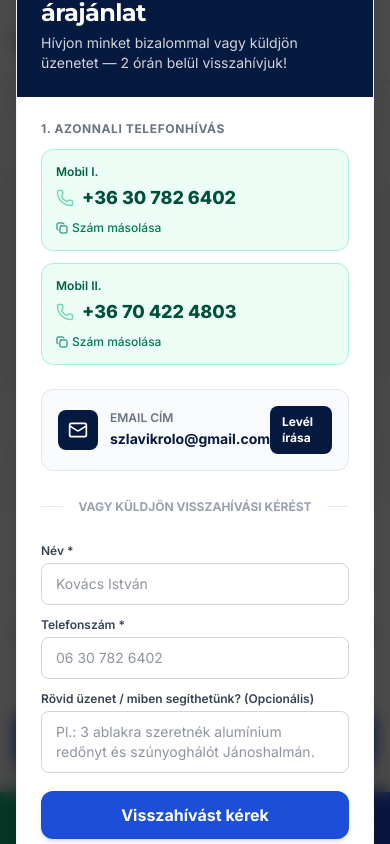
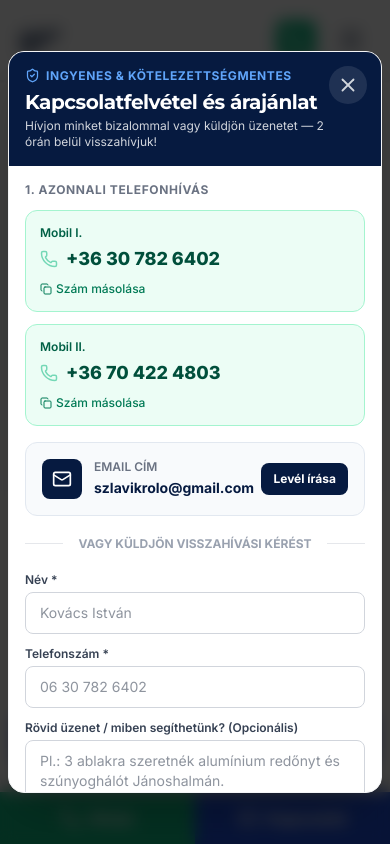
Before and after one commit to szlavikrolo-dev/website, a Next.js app: page / in a window 390 px wide. Both pictures are taken after a click on the button "Kapcsolatfelvétel és ajánlat". Shown: the top 844 px of the page. Built offline with nearby package versions, Linux system fonts and the light colour scheme.

Commit message:
fix: Optimize QuickContactModal height and internal scrolling for mobile devices

```diff
--- a/app/components/QuickContactModal.tsx
+++ b/app/components/QuickContactModal.tsx
@@ -60,34 +60,39 @@ export default function QuickContactModal({ isOpen, onClose }: QuickContactModal
   };
 
   return (
-    <div className="fixed inset-0 z-50 flex items-center justify-center p-4 bg-black/70 backdrop-blur-sm animate-in fade-in duration-200">
-      <div className="relative w-full max-w-lg bg-white rounded-2xl shadow-2xl overflow-hidden border border-gray-100 animate-in zoom-in-95 duration-200">
+    <div
+      onClick={(e) => {
+        if (e.target === e.currentTarget) onClose();
+      }}
+      className="fixed inset-0 z-[99999] flex items-center justify-center p-2 sm:p-4 bg-black/75 backdrop-blur-sm animate-in fade-in duration-200 overflow-y-auto"
+    >
+      <div className="relative w-full max-w-lg bg-white rounded-2xl shadow-2xl overflow-hidden border border-gray-100 flex flex-col max-h-[88vh] sm:max-h-[90vh] my-auto animate-in zoom-in-95 duration-200">
 
-        {/* Modal Header */}
-        <div className="bg-[#061A40] text-white p-6 relative">
+        {/* Modal Header (Fixed at top) */}
+        <div className="bg-[#061A40] text-white p-4 sm:p-6 relative shrink-0 z-10 pr-12">
           <button
             onClick={onClose}
-            className="absolute top-4 right-4 p-2 rounded-full text-gray-300 hover:text-white hover:bg-white/10 transition cursor-pointer"
+            className="absolute top-3.5 right-3.5 sm:top-4 sm:right-4 p-2 rounded-full text-gray-300 hover:text-white bg-white/10 hover:bg-white/20 transition cursor-pointer"
             aria-label="Bezárás"
           >
             <X size={22} />
           </button>
 
-          <div className="flex items-center gap-2 mb-2 text-[#60A5FA] text-xs font-bold uppercase tracking-wider">
-            <ShieldCheck size={16} />
+          <div className="flex items-center gap-1.5 mb-1 sm:mb-2 text-[#60A5FA] text-xs font-bold uppercase tracking-wider">
+            <ShieldCheck size={15} />
             <span>Ingyenes & kötelezettségmentes</span>
           </div>
 
-          <h3 className="text-2xl font-bold text-white tracking-tight">
+          <h3 className="text-xl sm:text-2xl font-bold text-white tracking-tight">
             Kapcsolatfelvétel és árajánlat
           </h3>
-          <p className="text-gray-300 text-sm mt-1">
+          <p className="text-gray-300 text-xs sm:text-sm mt-0.5 sm:mt-1">
             Hívjon minket bizalommal vagy küldjön üzenetet — 2 órán belül visszahívjuk!
           </p>
         </div>
 
-        {/* Modal Content */}
-        <div className="p-6 space-y-6">
+        {/* Modal Content (Scrollable on small screens) */}
+        <div className="p-4 sm:p-6 space-y-4 sm:space-y-6 overflow-y-auto flex-1">
 
           {/* Instant Call Section */}
           <div>
```
